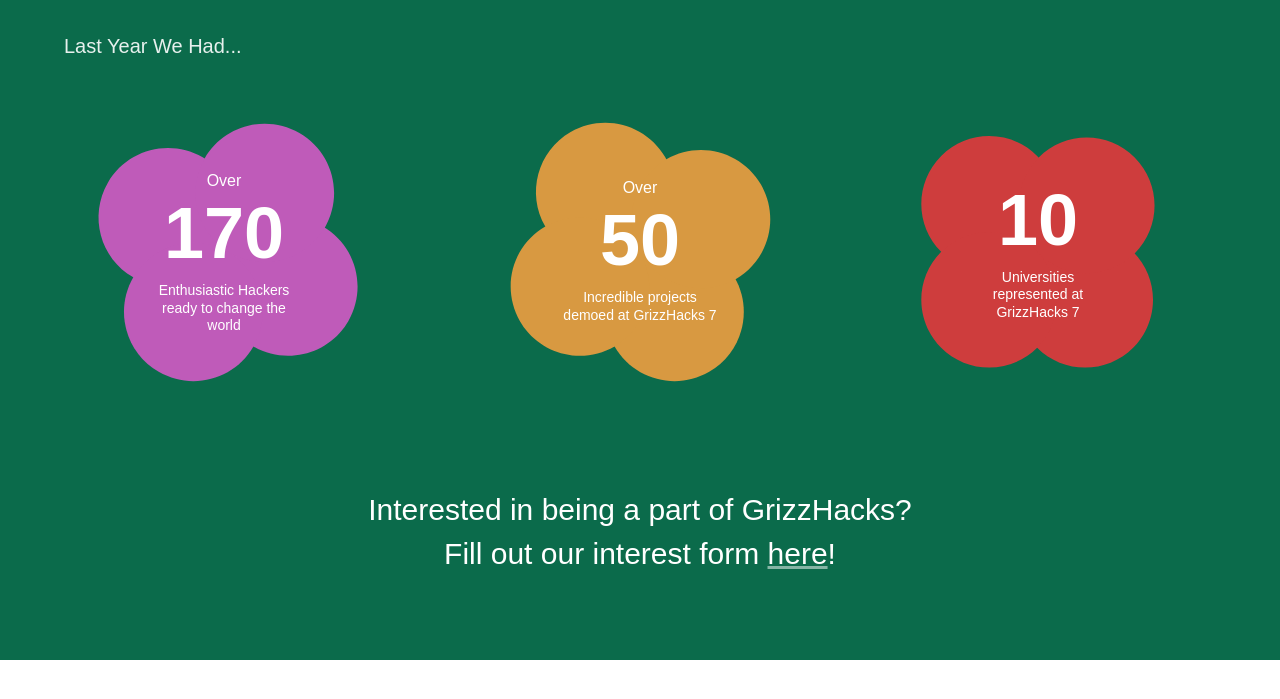
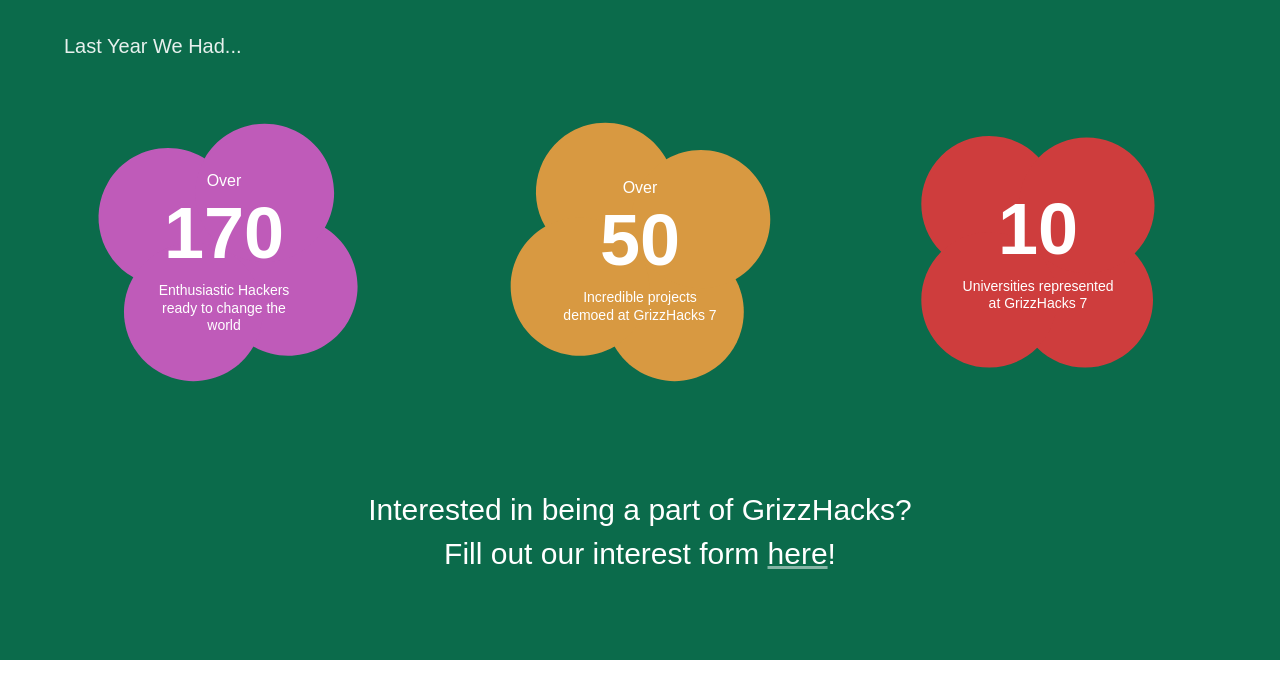
Before and after one commit to TravisBoyd884/GrizzHacks-8-Countdown, a Next.js app: page / in a window 1280 px wide. Shown: the part 940-1639 px from the top of the page. Built offline with nearby package versions, Linux system fonts and the light colour scheme.

Commit message:
text adjustment
very small text adjustment in the red flower stat description

```diff
--- a/components/Sponsors.tsx
+++ b/components/Sponsors.tsx
@@ -70,7 +70,7 @@
             <div className="translate-x-3.5 -translate-y-3">
               {/*<span className="block text-base font-medium mb-[-5px]">Exactly</span>*/}
               <span className="block text-6xl md:text-7xl font-bold leading-tight">10</span>
-              <p className="text-sm max-w-[140px] mx-auto leading-tight mt-1 font-medium">
+              <p className="text-sm max-w-[160px] mx-auto leading-tight mt-1 font-medium">
                 Universities represented at GrizzHacks 7
               </p>
             </div>
```
